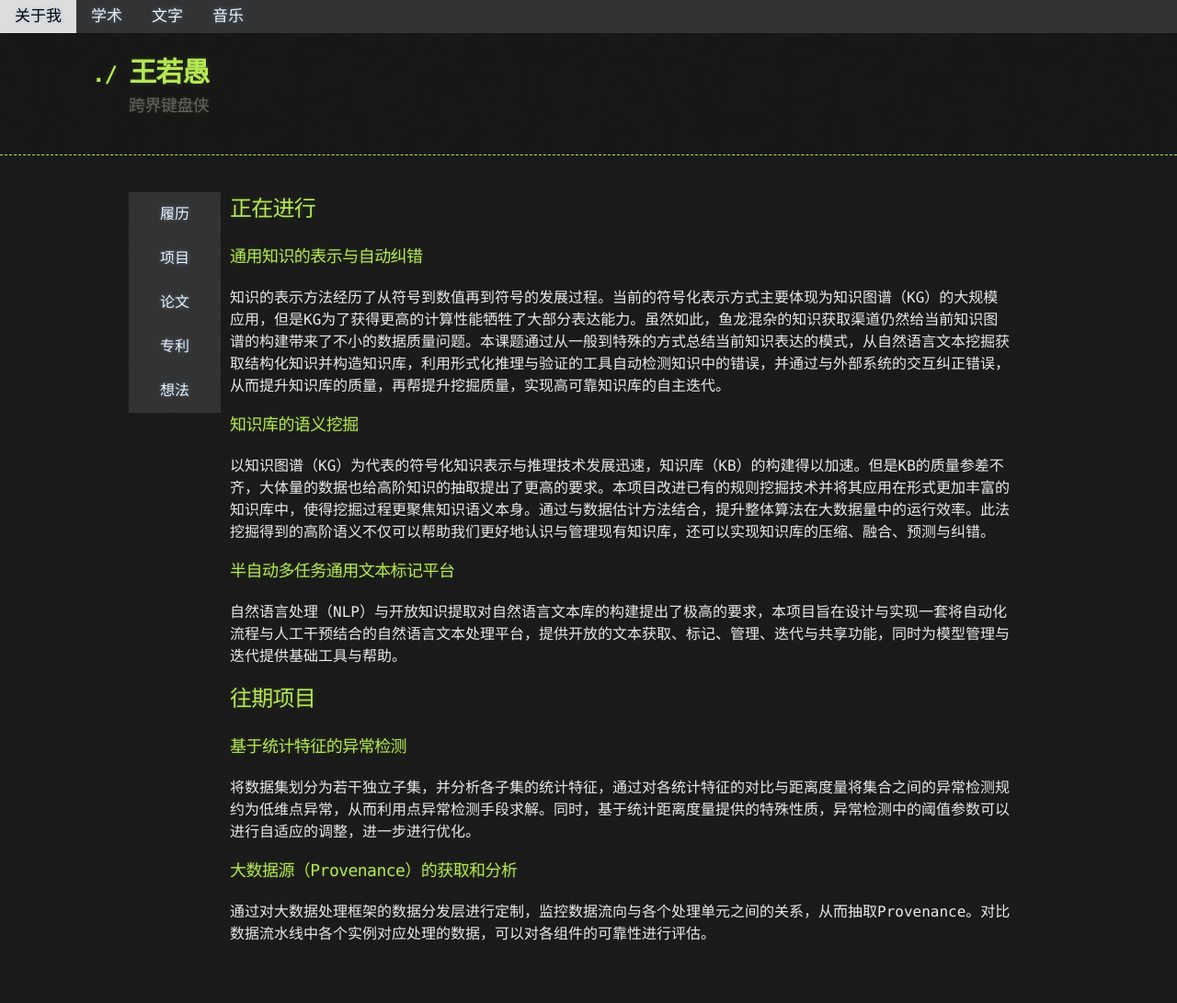
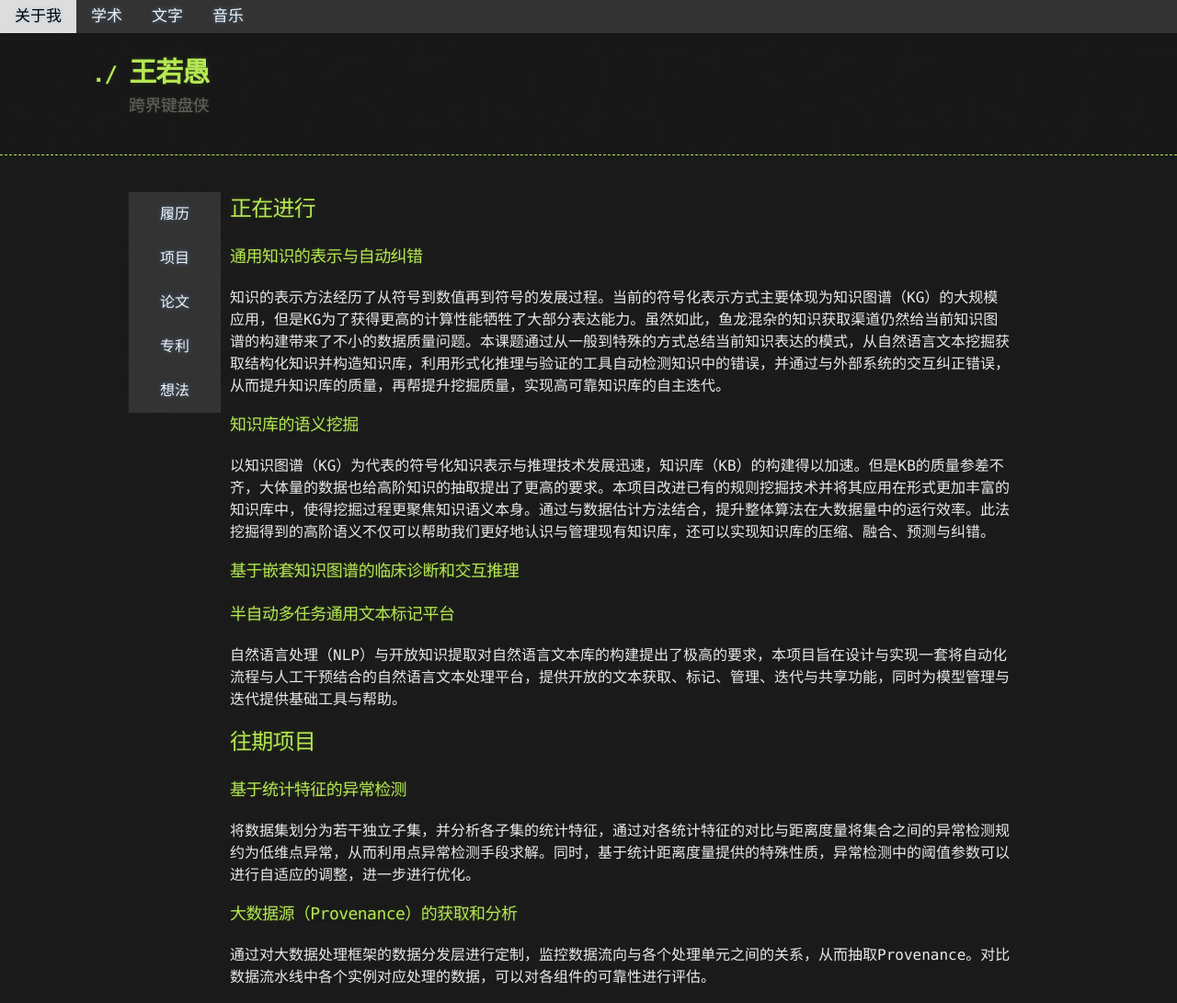
Before and after one commit to TramsWang/TramsWang.github.io, a Jekyll site: the page built from _research/projects.md, in a window 1280 px wide. Shown: the whole page at 92% size. Built offline with Jekyll 4.4.1, drawn with Linux system fonts in a browser that asks for light colours; before the commit the page ends 1044 px from its top, so only the background shows below that.

Commit message:
添加生活照和智慧医疗项目

```diff
--- a/_research/projects.md
+++ b/_research/projects.md
@@ -10,6 +10,8 @@ title: 研究项目
 ### 知识库的语义挖掘
 以知识图谱（KG）为代表的符号化知识表示与推理技术发展迅速，知识库（KB）的构建得以加速。但是KB的质量参差不齐，大体量的数据也给高阶知识的抽取提出了更高的要求。本项目改进已有的规则挖掘技术并将其应用在形式更加丰富的知识库中，使得挖掘过程更聚焦知识语义本身。通过与数据估计方法结合，提升整体算法在大数据量中的运行效率。此法挖掘得到的高阶语义不仅可以帮助我们更好地认识与管理现有知识库，还可以实现知识库的压缩、融合、预测与纠错。
 
+### 基于嵌套知识图谱的临床诊断和交互推理
+
 ### 半自动多任务通用文本标记平台
 自然语言处理（NLP）与开放知识提取对自然语言文本库的构建提出了极高的要求，本项目旨在设计与实现一套将自动化流程与人工干预结合的自然语言文本处理平台，提供开放的文本获取、标记、管理、迭代与共享功能，同时为模型管理与迭代提供基础工具与帮助。
 
```
Also changed, not shown: _research/experience.md (+1 -0 lines), 2 other files.
